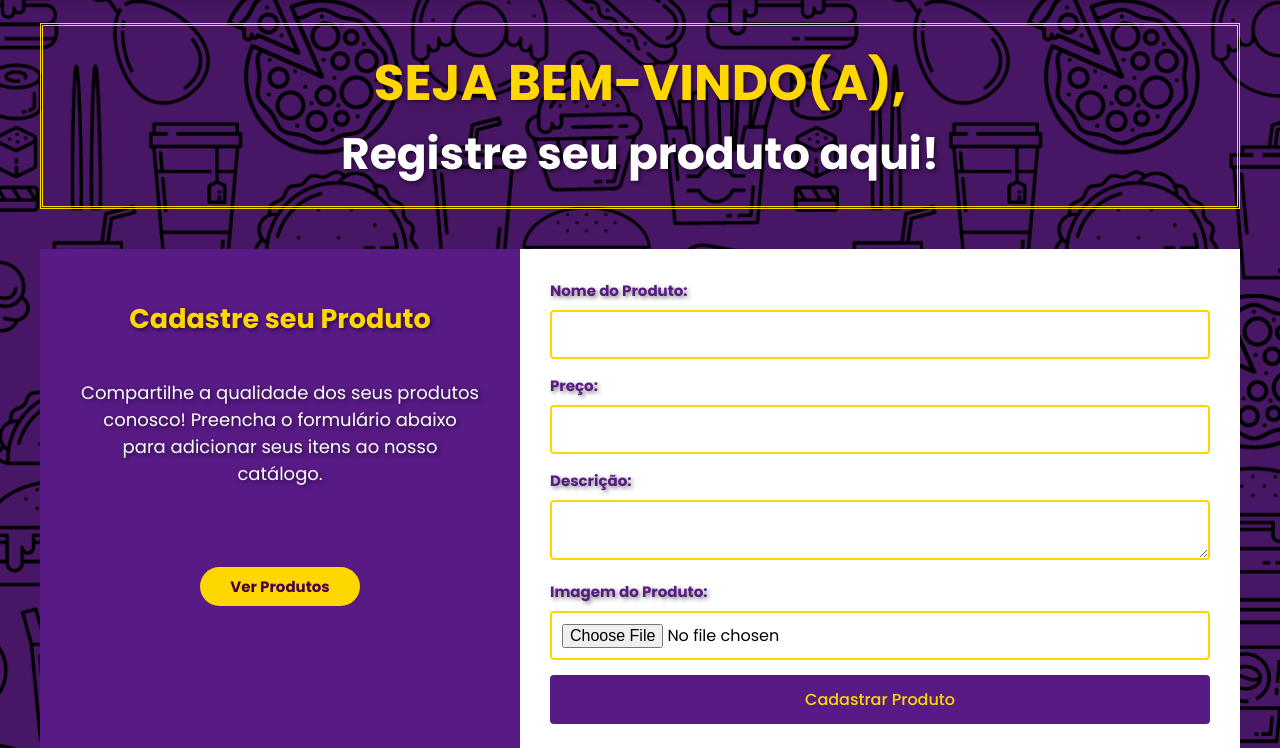
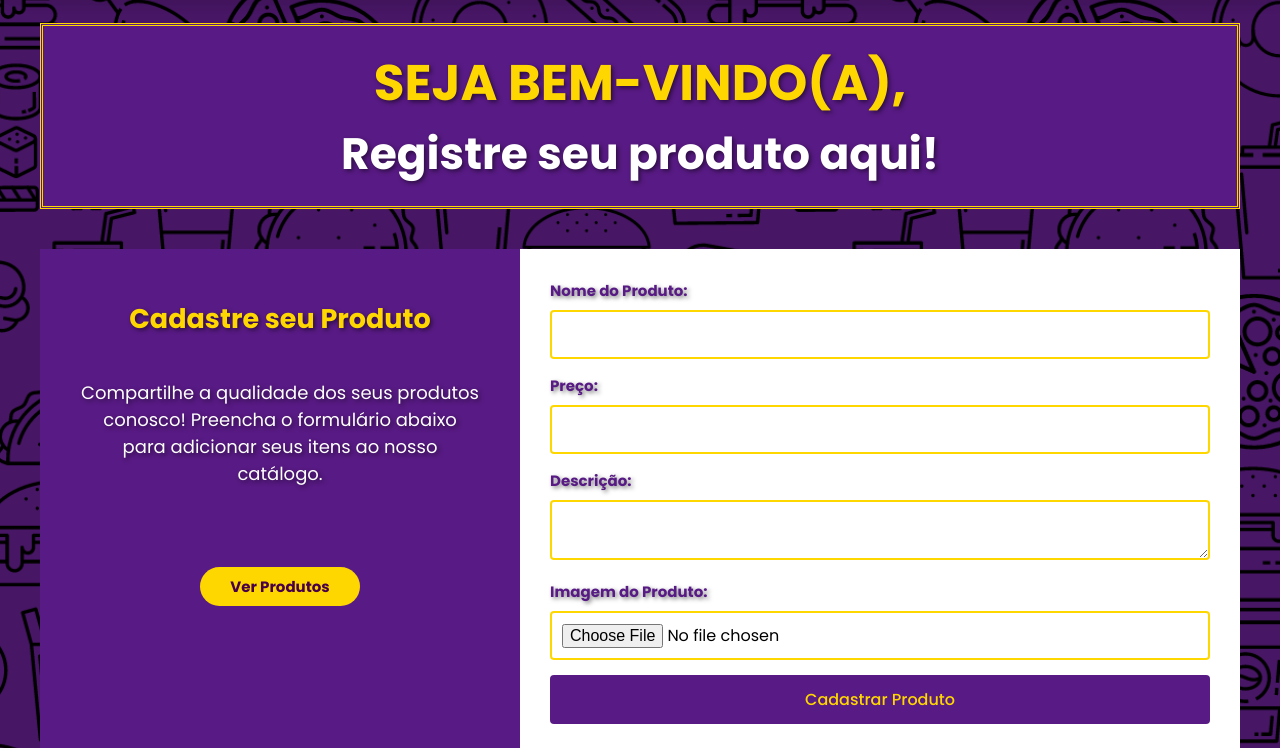
Before and after one commit to EsthefanyDev/SiteDelivery, a PHP site: page /pg-RegistreProdutos.html in a window 1280 px wide. Shown: the part 105-853 px from the top of the page. Run offline with PHP 8.4, Linux system fonts and the light colour scheme.

Commit message:
coisa pouca

```diff
--- a/Arquivos/style-registreProdutos.css
+++ b/Arquivos/style-registreProdutos.css
@@ -114,8 +114,7 @@ body{
     margin-left: 4rem;
     margin-right: 4rem;
     border-color: #FFD700;
-    background-color: ;
-
+    background:var(--Roxo-medio);
 
 }
 .texto-sobre-img h1 {
```
